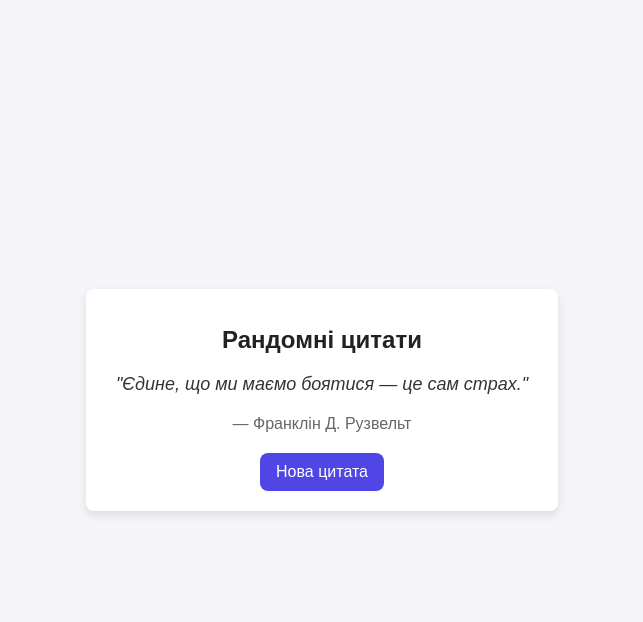
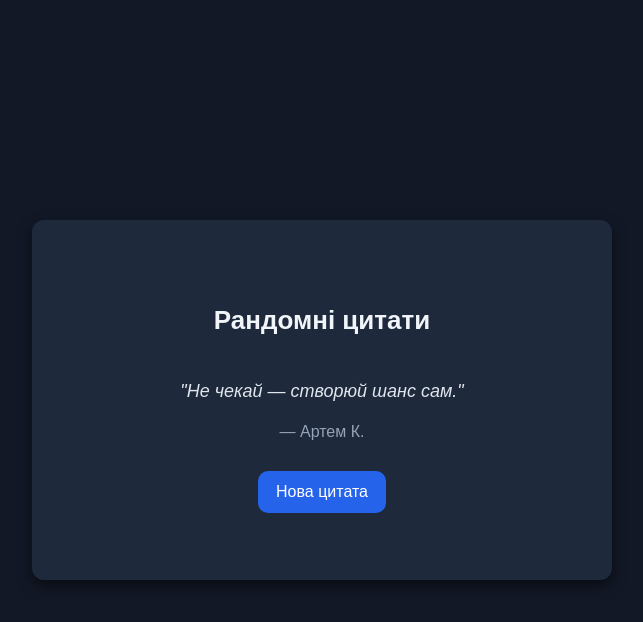
Before and after one commit to baronnnnnn-hub/RandomQ, a plain HTML site: page index.html in a window 1280 px wide. Both pictures are taken after a click on the button "Нова цитата". Shown: the whole page, without its empty margins (318-961 px from the left). Drawn offline with Linux system fonts and the light colour scheme.

Commit message:
Dark theme  and delete '-' for launch app, rename variables

```diff
--- a/index.html
+++ b/index.html
@@ -9,9 +9,11 @@
   <body>
     <div class="container">
       <h1>Рандомні цитати</h1>
-      <p id="quote">Натисніть кнопку, щоб отримати випадкову цитату.</p>
-      <p id="author">—</p>
-      <button id="newQuote">Нова цитата</button>
+      <p id="quote" class="quote">
+        Натисніть кнопку, щоб отримати випадкову цитату.
+      </p>
+      <p id="quote-author" class="author"></p>
+      <button id="newQuote" class="button">Нова цитата</button>
     </div>
     <script src="index.js"></script>
   </body>
--- a/index.js
+++ b/index.js
@@ -13,17 +13,57 @@ const quotes = [
     text: 'Найкращий час садити дерево був 20 років тому. Другий найкращий — сьогодні.',
     author: "Китайське прислів'я",
   },
+  {
+    text: 'Успіх приходить до тих, хто занадто зайнятий, щоб його чекати.',
+    author: 'Генрі Девід Торо',
+  },
+  {
+    text: 'Секрет успіху — почати.',
+    author: 'Марк Твен',
+  },
+  {
+    text: 'Щастя не в тому, щоб мати багато, а в тому, щоб вміти радіти малому.',
+    author: 'Сократ',
+  },
+  {
+    text: 'Тільки той, хто йде своїм шляхом, нікого не обганяє і не відстає.',
+    author: 'Конфуцій',
+  },
+  {
+    text: 'Коли ти змінюєш свої думки, ти змінюєш свій світ.',
+    author: 'Норман Вінсент Піл',
+  },
+  {
+    text: 'Не бійся повільного руху, бійся стояння на місці.',
+    author: "Китайське прислів'я",
+  },
+  {
+    text: 'Хто хоче — шукає можливості, хто не хоче — шукає причини.',
+    author: 'Сократ',
+  },
+  {
+    text: 'Єдина людина, з якою ти повинен намагатися бути кращим — це ти вчорашній.',
+    author: 'Невідомий',
+  },
+  {
+    text: 'Найдовша подорож починається з першого кроку.',
+    author: 'Лао-Цзи',
+  },
+  {
+    text: 'Невдача — це лише можливість почати знову, але вже мудріше.',
+    author: 'Генрі Форд',
+  },
 ]
 
 const quoteEl = document.getElementById('quote')
-const authorEl = document.getElementById('author')
+const quoteAuthorEl = document.getElementById('quote-author')
 const newQuoteBtn = document.getElementById('newQuote')
 
 function generateRandomQuote() {
   const randomIndex = Math.floor(Math.random() * quotes.length)
   const randomQvote = quotes[randomIndex]
-  quoteEl.textContent = '"' + randomQvote.text + '"'
-  authorEl.textContent = '— ' + randomQvote.author
+  quoteEl.textContent = randomQvote.text
+  quoteAuthorEl.textContent = '— ' + randomQvote.author
 }
 
 newQuoteBtn.addEventListener('click', generateRandomQuote)
--- a/styles.css
+++ b/styles.css
@@ -1,52 +1,62 @@
 body {
   font-family: Arial, sans-serif;
-  background-color: #f4f4f9;
-  color: #333;
+  background-color: #121826; /* глибокий темно-синій */
+  color: #e0e6ed;
   display: flex;
   justify-content: center;
   align-items: center;
   min-height: 100vh;
   margin: 0;
+  text-align: center;
 }
 
 .container {
-  background: #fff;
-  padding: 20px 30px;
-  border-radius: 8px;
-  box-shadow: 0 4px 10px rgba(0, 0, 0, 0.1);
-  max-width: 500px;
-  text-align: center;
+  background: #1e293b;
+  padding: 30px 40px;
+  border-radius: 12px;
+  box-shadow: 0 6px 14px rgba(0, 0, 0, 0.5);
+  width: 500px; /* фіксована ширина */
+  min-height: 300px; /* мінімальна висота */
+  display: flex;
+  flex-direction: column;
+  justify-content: center;
+  align-items: center;
 }
 
 h1 {
-  font-size: 24px;
-  margin-bottom: 20px;
-  color: #222;
+  font-size: 26px;
+  margin-bottom: 40px;
+  color: #f1f5f9;
 }
 
-#quote {
+.quote {
   font-size: 18px;
   font-style: italic;
-  margin: 20px 0;
+  margin: 5px 0;
+}
+.quote::before,
+.quote::after {
+  content: '"';
 }
 
-#author {
+.author {
   font-size: 16px;
-  color: #666;
-  margin-bottom: 20px;
+  color: #94a3b8;
+  margin-bottom: 30px;
 }
 
-button {
-  padding: 10px 16px;
+.button {
+  padding: 12px 18px;
   font-size: 16px;
-  background-color: #4f46e5;
+  background-color: #2563eb;
   color: #fff;
   border: none;
-  border-radius: 8px;
+  border-radius: 10px;
   cursor: pointer;
-  transition: background-color 0.2s ease;
+  transition: background-color 0.2s ease, transform 0.1s ease;
 }
 
-button:hover {
-  background-color: #5e5ed4;
+.button:hover {
+  background-color: #1d4ed8;
+  transform: scale(1.05);
 }
```
